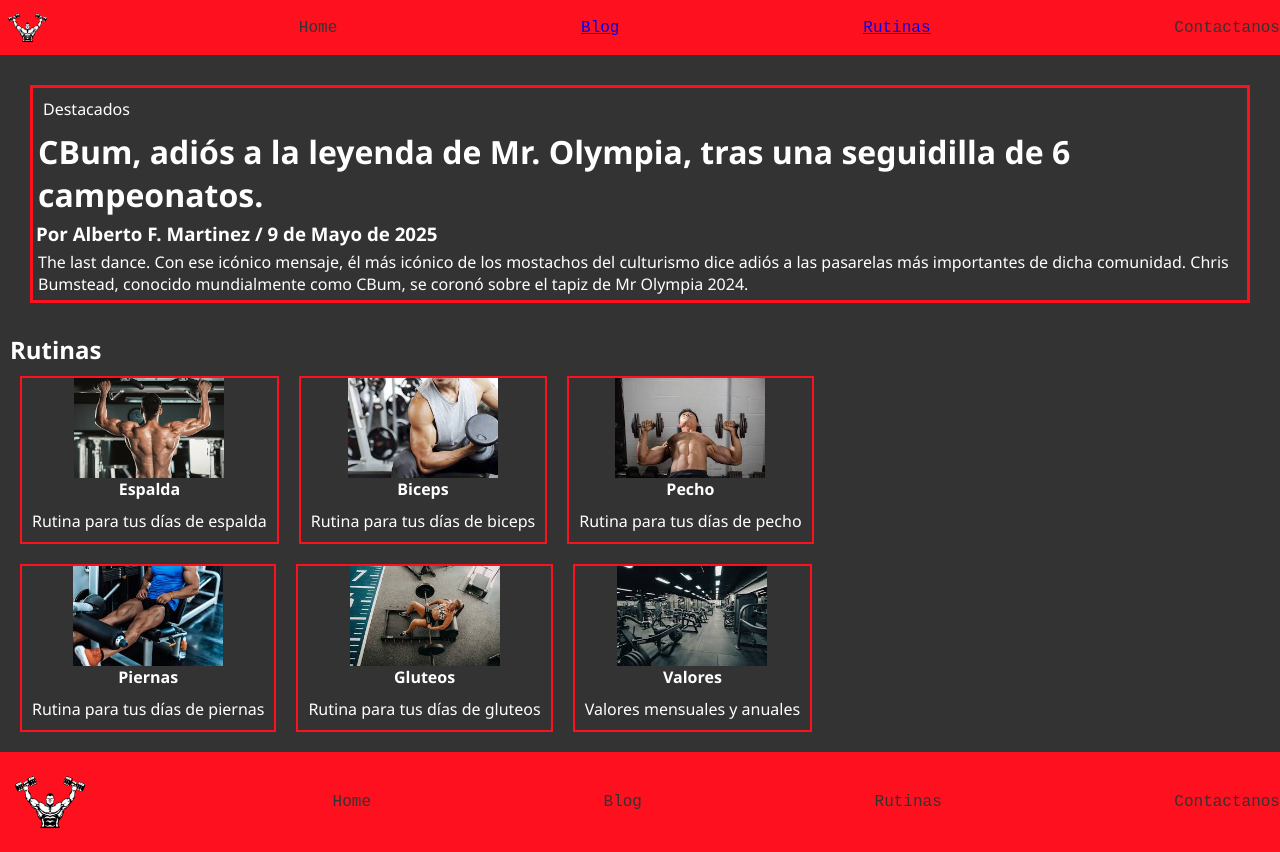
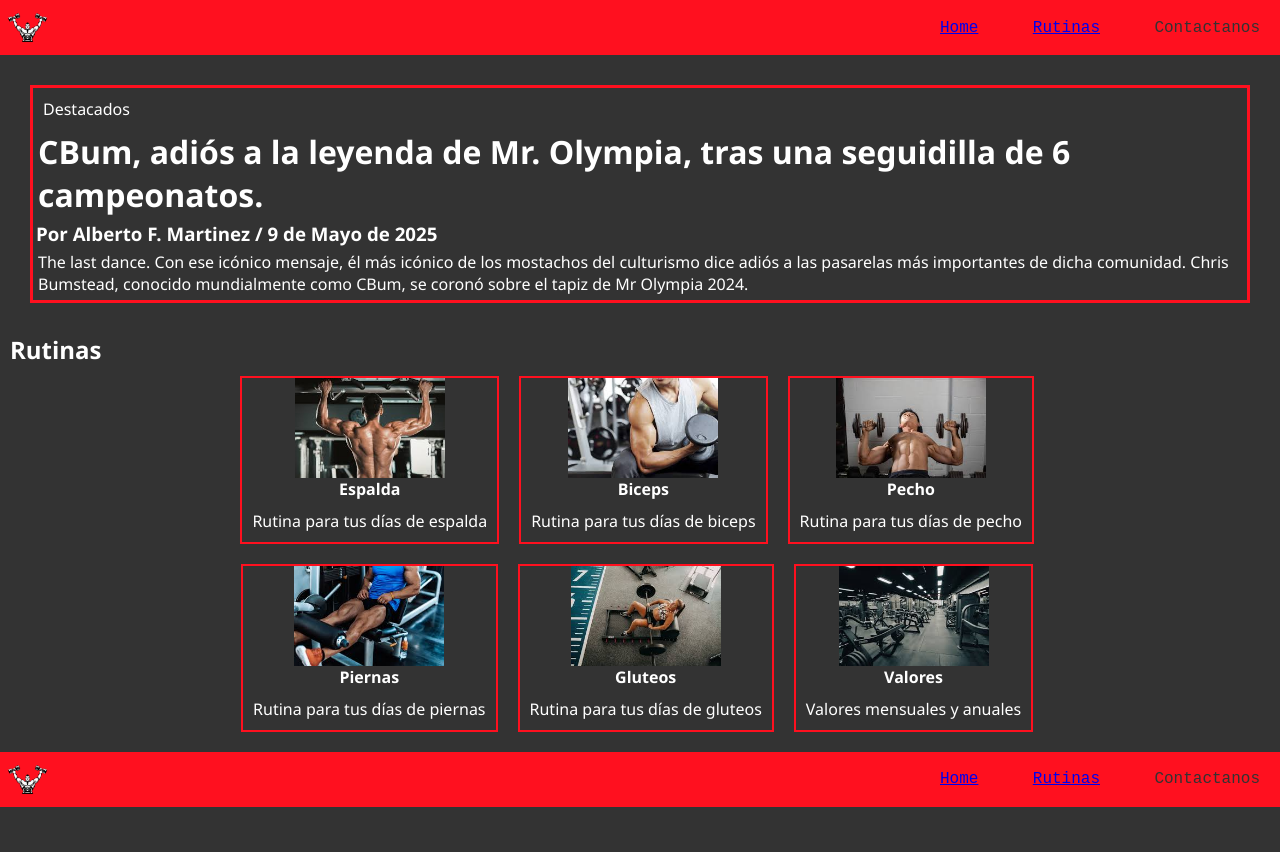
Before and after one commit to ezequielito1/blog-arias, a plain HTML site: page index.html in a window 1280 px wide. After the commit the page ends 807 px from the top, so only its background shows below. Drawn offline with Linux system fonts and the light colour scheme.

Commit message:
11/08/25

```diff
--- a/index.html
+++ b/index.html
@@ -9,10 +9,11 @@
 <body>
     <nav class="navBar">
         <img src="./images/logo.png" alt="" width="55px">
-        <a>Home</a>
-        <a href="./pages/noticias.html">Blog</a>
-        <a href="./pages/Rutinas.html">Rutinas</a>
-        <a>Contactanos</a>
+        <div class="Link-Container">
+            <a href="./index.html">Home</a>
+            <a href="./pages/Rutinas.html">Rutinas</a>
+            <a>Contactanos</a>
+        </div>
     </nav>
     <main class="main">
         <p class="p">Destacados</p>
@@ -63,11 +64,12 @@
         </div>
     </section>
     <footer class="footer">
-        <img src="/images/logo.png" alt="Logo" width="100px">
-        <a>Home</a>
-        <a>Blog</a>
-        <a>Rutinas</a>
-        <a>Contactanos</a>
+        <img src="/images/logo.png" alt="Logo" width="55px">
+        <div class="Div-Nav2">
+            <a href="./index.html">Home</a>
+            <a href="./pages/Rutinas.html">Rutinas</a>
+            <a>Contactanos</a>
+        </div>
     </footer>
 </body>
 </html>
--- a/styles/index.css
+++ b/styles/index.css
@@ -48,13 +48,14 @@ body {
 .container {
     display: flex;
     flex-direction: column;
-    justify-content: center;
-    align-items: center;
-
+    width: 98vw;
+    height: fit-content;
 }
 
 .row {
     display: flex;
+    justify-content: center;
+    align-items: center;
     width: 100%;
 }
 
@@ -81,3 +82,19 @@ body {
     background-color: #ff101f;
     color: #333;
 }
+
+.Link-Container {
+    display: flex;
+    justify-content: space-between;
+    align-items: center;
+    width: 25%;
+    margin-right: 20px;
+}
+
+.Div-Nav2{
+    display: flex;
+    justify-content: space-between;
+    align-items: center;
+    width: 25%;
+    margin-right: 20px;
+}
```
Also changed, not shown: pages/Rutinas.html (+13 -5 lines), pages/noticias.html (deleted, +0 -35 lines), images/partes del cuerpo.jpg (deleted).
